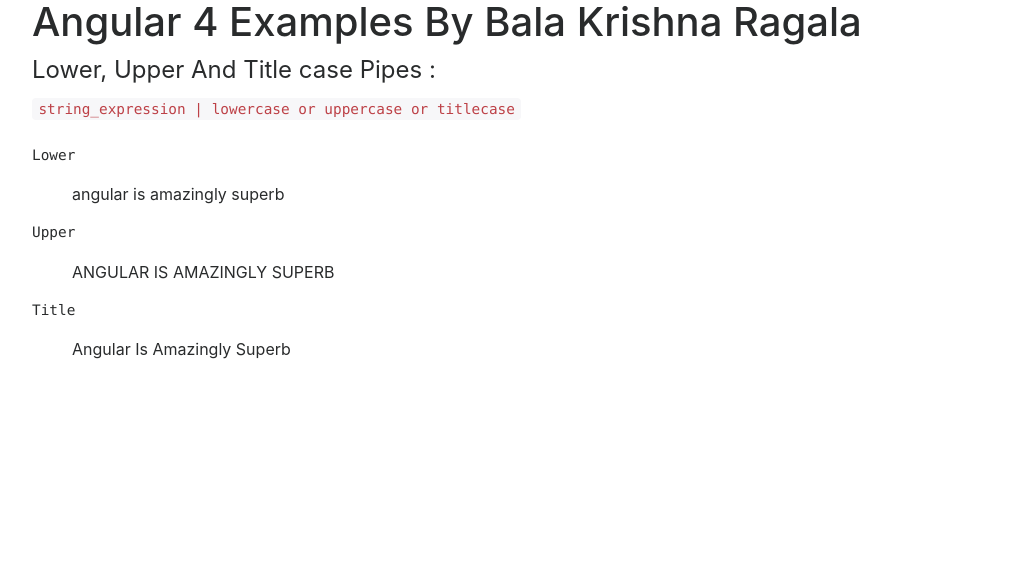
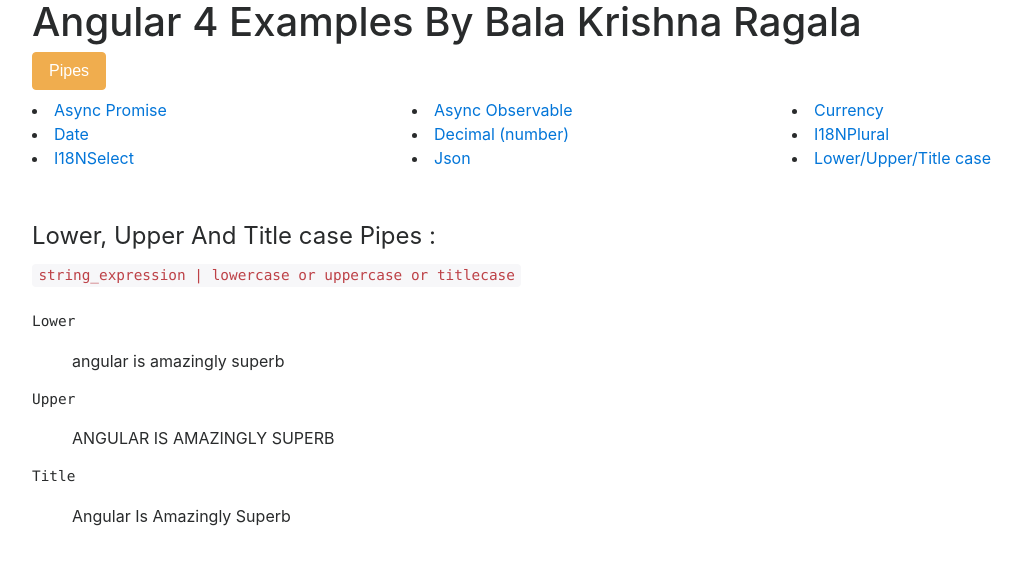
Before and after one commit to baluragala/angular4-examples, an Angular app: page /pipes/case in a window 1280 px wide. Shown: the top 564 px of the page, without its empty margins (53-1075 px from the left). Built offline with nearby package versions, Linux system fonts and the light colour scheme.

Commit message:
Pipes examples UI updated

```diff
--- a/src/app/pipes/async-observable-pipe.component.ts
+++ b/src/app/pipes/async-observable-pipe.component.ts
@@ -4,9 +4,14 @@
 @Component({
   selector: 'app-async-observable-pipe',
   template: `
+  <fieldset>
+    <legend>Async Observable :</legend>
+    <code>promise or observable expression | async </code>
+    <br/><br/>
     <h5>
       Count: {{counter$ | async}}
     </h5>
+  </fieldset>
   `,
   styles: []
 })
--- a/src/app/pipes/async-promise-pipe.component.ts
+++ b/src/app/pipes/async-promise-pipe.component.ts
@@ -2,12 +2,15 @@
 
 @Component({
   selector: 'app-async-promise-pipe',
-  template: `<div>
-    <code>promise|async</code>:
-    <button (click)="clicked()" class="btn btn-success">Click here to Resolve Promise</button>
+  template: `
+  <div>
     <fieldset>
-    <legend>Result: {{statusMessage}}</legend>
-    {{ promise | async }}
+      <legend>Async Promise :</legend>
+      <code>promise or observable expression | async</code>
+      <br/><br/>
+      <button (click)="clicked()" class="btn btn-success">Click here to Resolve Promise</button>
+      <p>Result: {{statusMessage}}</p>
+      <pre>{{ promise | async }}</pre>
     </fieldset>
   </div>`
 })
--- a/src/app/pipes/currency-pipe.component.ts
+++ b/src/app/pipes/currency-pipe.component.ts
@@ -4,9 +4,9 @@
   selector: 'app-currency-pipe',
   template: `<fieldset>
   <legend>Currency Pipe :</legend>
-  <code>## number_expression |
+  <code>number_expression |
     currency[:currencyCode[:symbolDisplay[:digitInfo(minIntegerDigits.minFractionDigits-maxFractionDigits)]]]
-    ##</code>
+   </code>
   <div>
     <p>Apple: {{applePrice | currency:'GBP':false}}</p>
     <p>Ball: {{ballPrice | currency:'GBP':true:'4.2-2'}}</p>
--- a/src/app/pipes/date-pipe.component.ts
+++ b/src/app/pipes/date-pipe.component.ts
@@ -5,7 +5,7 @@
   template: `<div>
 <fieldset>
   <legend>Date Pipe :</legend>
-  <code>## date_expression | date[:format] ##</code>
+  <code> date_expression | date[:format] </code>
   <br/><br/>
     <p>Today is {{today | date}}</p>
     <p>Or if you prefer, {{today | date:'fullDate'}}</p>
--- /dev/null
+++ b/src/app/pipes/pipes-index.component.html
@@ -0,0 +1,38 @@
+<fieldset>
+  <legend><button class="btn btn-warning" (click)="OnClick()">Pipes</button></legend>
+  <div class="row">
+    <div class="col-md-4">
+      <li><a [routerLink]="['async-promise']">Async Promise</a></li>
+    </div>
+    <div class="col-md-4">
+      <li><a [routerLink]="['async-observable']">Async Observable</a></li>
+    </div>
+    <div class="col-md-4">
+      <li><a [routerLink]="['currency']">Currency</a></li>
+    </div>
+  </div>
+  <div class="row">
+    <div class="col-md-4">
+      <li><a [routerLink]="['date']">Date</a></li>
+    </div>
+    <div class="col-md-4">
+      <li><a [routerLink]="['decimal']">Decimal (number)</a></li>
+    </div>
+    <div class="col-md-4">
+      <li><a [routerLink]="['i18nplural']">I18NPlural</a></li>
+    </div>
+  </div>
+  <div class="row">
+    <div class="col-md-4">
+      <li><a [routerLink]="['i18nselect']">I18NSelect</a></li>
+    </div>
+    <div class="col-md-4">
+      <li><a [routerLink]="['json']">Json</a></li>
+    </div>
+    <div class="col-md-4">
+      <li><a [routerLink]="['case']">Lower/Upper/Title case</a></li>
+    </div>
+  </div>
+  <br/><br/>
+  <router-outlet></router-outlet>
+</fieldset>
--- a/src/app/pipes/pipes-index.component.ts
+++ b/src/app/pipes/pipes-index.component.ts
@@ -1,19 +1,20 @@
 import { Component, OnInit } from '@angular/core';
+import {Router} from "@angular/router";
 
 @Component({
   selector: 'app-pipes-index',
-  template: `
-    <fieldset>
-      <legend>Pipes</legend>
-    </fieldset>
-  `,
+  templateUrl:'./pipes-index.component.html',
   styles: []
 })
 export class PipesIndexComponent implements OnInit {
 
-  constructor() { }
+  constructor(private router:Router) { }
 
   ngOnInit() {
   }
 
+  OnClick(){
+    this.router.navigateByUrl('/pipes');
+  }
+
 }
--- a/src/app/pipes/pipes.module.ts
+++ b/src/app/pipes/pipes.module.ts
@@ -19,7 +19,7 @@
     CommonModule,
     RouterModule.forChild([
       {
-        path: 'pipes', children: [
+        path: 'pipes', component:PipesIndexComponent ,children: [
         {path: 'async-promise', component: AsyncPromisePipeComponent},
         {path: 'async-observable', component: AsyncObservablePipeComponent},
         {path: 'currency', component: CurrencyPipeComponent},
```
